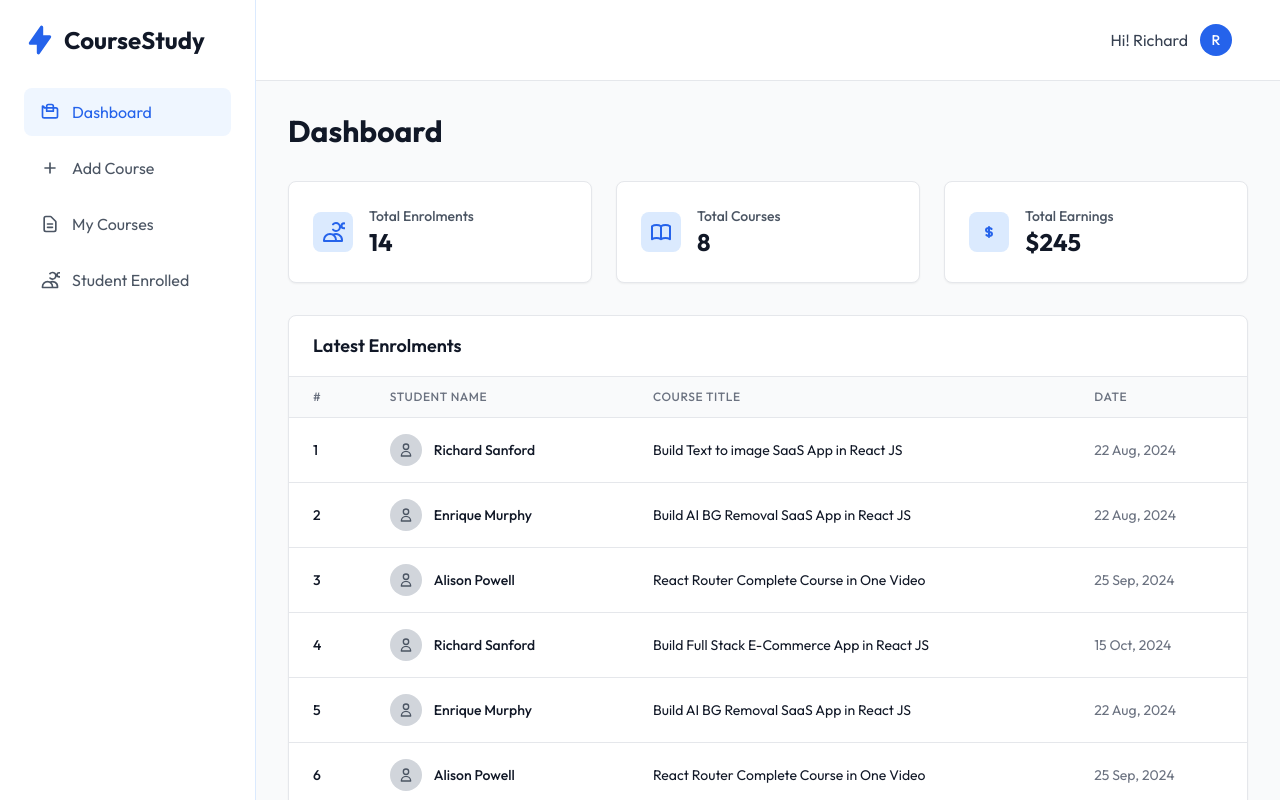
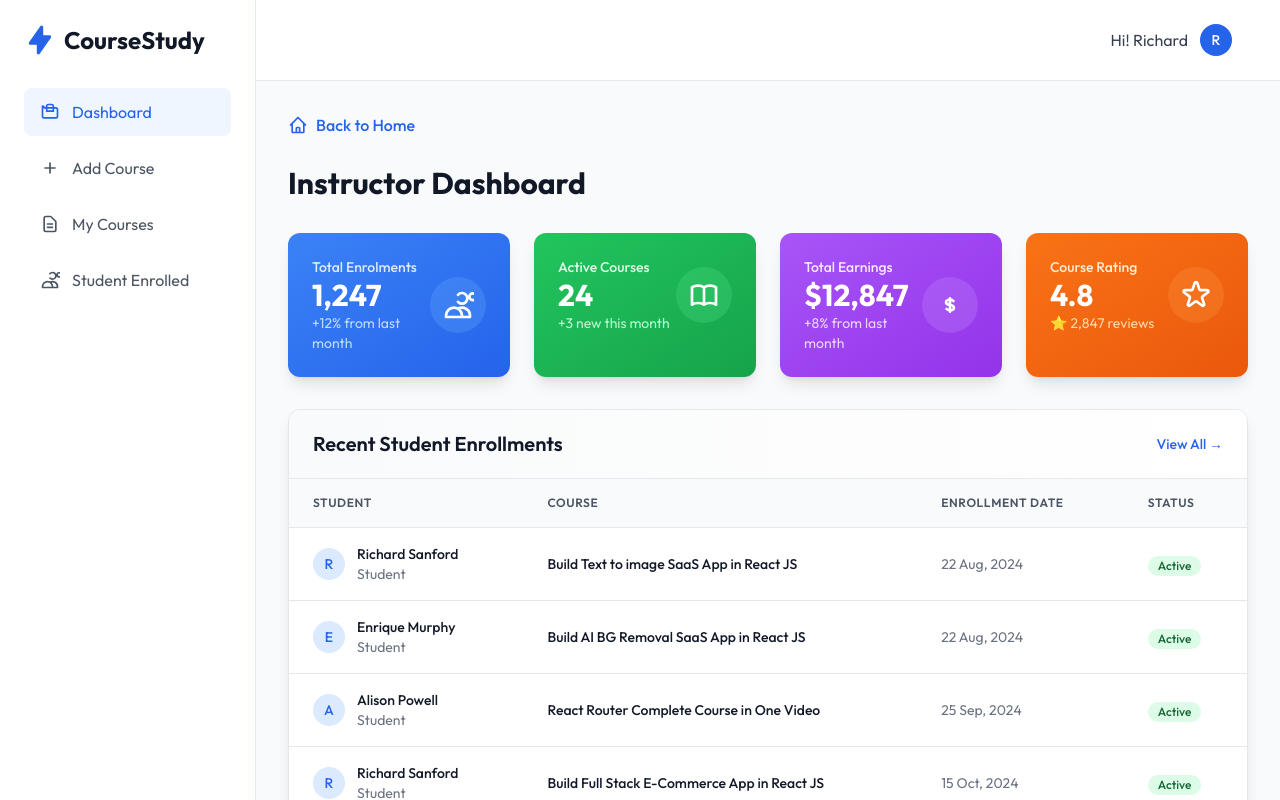
Before and after one commit to JamshedQasim/lms, a React (Vite) app in the folder client/: page /educator in a window 1280 px wide. Shown: the top 800 px of the page. Built offline with nearby package versions, Linux system fonts and the light colour scheme.

Commit message:
commit changed

```diff
--- a/client/src/pages/educator/Dashboard.jsx
+++ b/client/src/pages/educator/Dashboard.jsx
@@ -1,5 +1,5 @@
 import React, { useState } from 'react'
-import { assets } from '../../assets/assets'
+import { Link } from 'react-router-dom'
 
 const Dashboard = () => {
   const [showDropdown, setShowDropdown] = useState(false);
@@ -56,12 +56,12 @@ const Dashboard = () => {
         <div className="w-64 bg-white border-r border-blue-100">
           <div className="p-6">
             {/* Logo */}
-            <div className="flex items-center mb-8">
+            <Link to="/" className="flex items-center mb-8 hover:opacity-80 transition-opacity">
               <svg className="w-8 h-8 text-blue-600 mr-2" fill="currentColor" viewBox="0 0 20 20">
                 <path fillRule="evenodd" d="M11.3 1.046A1 1 0 0112 2v5h4a1 1 0 01.82 1.573l-7 10A1 1 0 018 18v-5H4a1 1 0 01-.82-1.573l7-10a1 1 0 011.12-.38z" clipRule="evenodd" />
               </svg>
               <span className="text-2xl font-bold text-gray-900">CourseStudy</span>
-            </div>
+            </Link>
 
             {/* Navigation Links */}
             <nav className="space-y-2">
@@ -129,97 +129,143 @@ const Dashboard = () => {
           {/* Main Content */}
           <div className="p-4 sm:p-6 lg:p-8">
             <div className="max-w-5xl">
-              <h1 className="text-2xl sm:text-3xl font-bold text-gray-900 mb-6 sm:mb-8">Dashboard</h1>
+              {/* Back Navigation */}
+              <div className="mb-6">
+                <Link
+                  to="/"
+                  className="inline-flex items-center gap-2 text-blue-600 hover:text-blue-700 font-medium"
+                >
+                  <svg className="w-5 h-5" fill="none" stroke="currentColor" viewBox="0 0 24 24">
+                    <path strokeLinecap="round" strokeLinejoin="round" strokeWidth={2} d="M3 12l2-2m0 0l7-7 7 7M5 10v10a1 1 0 001 1h3m10-11l2 2m-2-2v10a1 1 0 01-1 1h-3m-6 0a1 1 0 001-1v-4a1 1 0 011-1h2a1 1 0 011 1v4a1 1 0 001 1m-6 0h6" />
+                  </svg>
+                  Back to Home
+                </Link>
+              </div>
+
+              <h1 className="text-2xl sm:text-3xl font-bold text-gray-900 mb-6 sm:mb-8">Instructor Dashboard</h1>
 
               {/* Dashboard Stats */}
-              <div className="grid grid-cols-1 sm:grid-cols-2 lg:grid-cols-3 gap-4 sm:gap-6 mb-6 sm:mb-8">
-                <div className="bg-white rounded-lg shadow-sm border border-gray-200 p-6">
-                  <div className="flex items-center">
-                    <div className="p-2 bg-blue-100 rounded-lg">
-                      <svg className="w-6 h-6 text-blue-600" fill="none" stroke="currentColor" viewBox="0 0 24 24">
+              <div className="grid grid-cols-1 sm:grid-cols-2 lg:grid-cols-4 gap-4 sm:gap-6 mb-8">
+                <div className="bg-gradient-to-br from-blue-500 to-blue-600 rounded-xl shadow-lg p-6 text-white">
+                  <div className="flex items-center justify-between">
+                    <div>
+                      <p className="text-blue-100 text-sm font-medium">Total Enrolments</p>
+                      <p className="text-3xl font-bold">1,247</p>
+                      <p className="text-blue-200 text-sm">+12% from last month</p>
+                    </div>
+                    <div className="p-3 bg-blue-400 bg-opacity-30 rounded-full">
+                      <svg className="w-8 h-8" fill="none" stroke="currentColor" viewBox="0 0 24 24">
                         <path strokeLinecap="round" strokeLinejoin="round" strokeWidth={2} d="M12 4.354a4 4 0 110 5.292M15 21H3v-1a6 6 0 0112 0v1zm0 0h6v-1a6 6 0 00-9-5.197m13.5-9a2.5 2.5 0 11-5 0 2.5 2.5 0 015 0z" />
                       </svg>
-                    </div>
-                    <div className="ml-4">
-                      <p className="text-sm font-medium text-gray-600">Total Enrolments</p>
-                      <p className="text-2xl font-bold text-gray-900">14</p>
                     </div>
                   </div>
                 </div>
 
-                <div className="bg-white rounded-lg shadow-sm border border-gray-200 p-6">
-                  <div className="flex items-center">
-                    <div className="p-2 bg-blue-100 rounded-lg">
-                      <svg className="w-6 h-6 text-blue-600" fill="none" stroke="currentColor" viewBox="0 0 24 24">
+                <div className="bg-gradient-to-br from-green-500 to-green-600 rounded-xl shadow-lg p-6 text-white">
+                  <div className="flex items-center justify-between">
+                    <div>
+                      <p className="text-green-100 text-sm font-medium">Active Courses</p>
+                      <p className="text-3xl font-bold">24</p>
+                      <p className="text-green-200 text-sm">+3 new this month</p>
+                    </div>
+                    <div className="p-3 bg-green-400 bg-opacity-30 rounded-full">
+                      <svg className="w-8 h-8" fill="none" stroke="currentColor" viewBox="0 0 24 24">
                         <path strokeLinecap="round" strokeLinejoin="round" strokeWidth={2} d="M12 6.253v13m0-13C10.832 5.477 9.246 5 7.5 5S4.168 5.477 3 6.253v13C4.168 18.477 5.754 18 7.5 18s3.332.477 4.5 1.253m0-13C13.168 5.477 14.754 5 16.5 5c1.746 0 3.332.477 4.5 1.253v13C19.832 18.477 18.246 18 16.5 18c-1.746 0-3.332.477-4.5 1.253" />
                       </svg>
-                    </div>
-                    <div className="ml-4">
-                      <p className="text-sm font-medium text-gray-600">Total Courses</p>
-                      <p className="text-2xl font-bold text-gray-900">8</p>
                     </div>
                   </div>
                 </div>
 
-                <div className="bg-white rounded-lg shadow-sm border border-gray-200 p-6">
-                  <div className="flex items-center">
-                    <div className="p-2 bg-blue-100 rounded-lg">
-                      <svg className="w-6 h-6 text-blue-600" fill="none" stroke="currentColor" viewBox="0 0 24 24">
+                <div className="bg-gradient-to-br from-purple-500 to-purple-600 rounded-xl shadow-lg p-6 text-white">
+                  <div className="flex items-center justify-between">
+                    <div>
+                      <p className="text-purple-100 text-sm font-medium">Total Earnings</p>
+                      <p className="text-3xl font-bold">$12,847</p>
+                      <p className="text-purple-200 text-sm">+8% from last month</p>
+                    </div>
+                    <div className="p-3 bg-purple-400 bg-opacity-30 rounded-full">
+                      <svg className="w-8 h-8" fill="none" stroke="currentColor" viewBox="0 0 24 24">
                         <path strokeLinecap="round" strokeLinejoin="round" strokeWidth={2} d="M12 8c-1.657 0-3 .895-3 2s1.343 2 3 2 3 .895 3 2-1.343 2-3 2m0-8c1.11 0 2.08.402 2.599 1M12 8V7m0 1v8m0 0v1m0-1c-1.11 0-2.08-.402-2.599-1" />
                       </svg>
                     </div>
-                    <div className="ml-4">
-                      <p className="text-sm font-medium text-gray-600">Total Earnings</p>
-                      <p className="text-2xl font-bold text-gray-900">$245</p>
+                  </div>
+                </div>
+
+                <div className="bg-gradient-to-br from-orange-500 to-orange-600 rounded-xl shadow-lg p-6 text-white">
+                  <div className="flex items-center justify-between">
+                    <div>
+                      <p className="text-orange-100 text-sm font-medium">Course Rating</p>
+                      <p className="text-3xl font-bold">4.8</p>
+                      <p className="text-orange-200 text-sm">⭐ 2,847 reviews</p>
+                    </div>
+                    <div className="p-3 bg-orange-400 bg-opacity-30 rounded-full">
+                      <svg className="w-8 h-8" fill="none" stroke="currentColor" viewBox="0 0 24 24">
+                        <path strokeLinecap="round" strokeLinejoin="round" strokeWidth={2} d="M11.049 2.927c.3-.921 1.603-.921 1.902 0l1.519 4.674a1 1 0 00.95.69h4.915c.969 0 1.371 1.24.588 1.81l-3.976 2.888a1 1 0 00-.363 1.118l1.518 4.674c.3.922-.755 1.688-1.538 1.118l-3.976-2.888a1 1 0 00-1.176 0l-3.976 2.888c-.783.57-1.838-.197-1.538-1.118l1.518-4.674a1 1 0 00-.363-1.118l-3.976-2.888c-.784-.57-.38-1.81.588-1.81h4.914a1 1 0 00.951-.69l1.519-4.674z" />
+                      </svg>
                     </div>
                   </div>
                 </div>
               </div>
 
               {/* Latest Enrolments Table */}
-              <div className="bg-white rounded-lg shadow-sm border border-gray-200">
-                <div className="px-4 sm:px-6 py-4 border-b border-gray-200">
-                  <h2 className="text-base sm:text-lg font-semibold text-gray-900">Latest Enrolments</h2>
+              <div className="bg-white rounded-xl shadow-lg border border-gray-200 overflow-hidden">
+                <div className="px-6 py-5 border-b border-gray-200 bg-gradient-to-r from-gray-50 to-white">
+                  <div className="flex items-center justify-between">
+                    <h2 className="text-xl font-semibold text-gray-900">Recent Student Enrollments</h2>
+                    <Link
+                      to="/student-enrolled"
+                      className="text-blue-600 hover:text-blue-700 text-sm font-medium"
+                    >
+                      View All →
+                    </Link>
+                  </div>
                 </div>
                 <div className="overflow-x-auto">
                   <table className="min-w-full divide-y divide-gray-200">
                     <thead className="bg-gray-50">
                       <tr>
-                        <th className="px-3 sm:px-6 py-3 text-left text-xs font-medium text-gray-500 uppercase tracking-wider">
-                          #
+                        <th className="px-6 py-4 text-left text-xs font-semibold text-gray-600 uppercase tracking-wider">
+                          Student
                         </th>
-                        <th className="px-3 sm:px-6 py-3 text-left text-xs font-medium text-gray-500 uppercase tracking-wider">
-                          Student name
+                        <th className="px-6 py-4 text-left text-xs font-semibold text-gray-600 uppercase tracking-wider">
+                          Course
                         </th>
-                        <th className="px-3 sm:px-6 py-3 text-left text-xs font-medium text-gray-500 uppercase tracking-wider">
-                          Course Title
+                        <th className="px-6 py-4 text-left text-xs font-semibold text-gray-600 uppercase tracking-wider">
+                          Enrollment Date
                         </th>
-                        <th className="px-3 sm:px-6 py-3 text-left text-xs font-medium text-gray-500 uppercase tracking-wider">
-                          Date
+                        <th className="px-6 py-4 text-left text-xs font-semibold text-gray-600 uppercase tracking-wider">
+                          Status
                         </th>
                       </tr>
                     </thead>
                     <tbody className="bg-white divide-y divide-gray-200">
                       {latestEnrolments.map((enrolment) => (
-                        <tr key={enrolment.id} className="hover:bg-gray-50">
-                          <td className="px-3 sm:px-6 py-4 whitespace-nowrap text-sm font-medium text-gray-900">
-                            {enrolment.id}
-                          </td>
-                          <td className="px-3 sm:px-6 py-4 whitespace-nowrap">
+                        <tr key={enrolment.id} className="hover:bg-gray-50 transition-colors">
+                          <td className="px-6 py-4 whitespace-nowrap">
                             <div className="flex items-center">
-                              <div className="w-6 h-6 sm:w-8 sm:h-8 bg-gray-300 rounded-full flex items-center justify-center mr-2 sm:mr-3">
-                                <svg className="w-3 h-3 sm:w-4 sm:h-4 text-gray-600" fill="none" stroke="currentColor" viewBox="0 0 24 24">
-                                  <path strokeLinecap="round" strokeLinejoin="round" strokeWidth={2} d="M16 7a4 4 0 11-8 0 4 4 0 018 0zM12 14a7 7 0 00-7 7h14a7 7 0 00-7-7z" />
-                                </svg>
+                              <div className="w-8 h-8 bg-blue-100 rounded-full flex items-center justify-center mr-3">
+                                <span className="text-blue-600 text-sm font-medium">
+                                  {enrolment.studentName.charAt(0)}
+                                </span>
                               </div>
-                              <span className="text-xs sm:text-sm font-medium text-gray-900">{enrolment.studentName}</span>
+                              <div>
+                                <div className="text-sm font-medium text-gray-900">{enrolment.studentName}</div>
+                                <div className="text-sm text-gray-500">Student</div>
+                              </div>
                             </div>
                           </td>
-                          <td className="px-3 sm:px-6 py-4 whitespace-nowrap text-xs sm:text-sm text-gray-900">
-                            {enrolment.courseTitle}
+                          <td className="px-6 py-4 whitespace-nowrap">
+                            <div className="text-sm font-medium text-gray-900 max-w-xs truncate">
+                              {enrolment.courseTitle}
+                            </div>
                           </td>
-                          <td className="px-3 sm:px-6 py-4 whitespace-nowrap text-xs sm:text-sm text-gray-500">
+                          <td className="px-6 py-4 whitespace-nowrap text-sm text-gray-500">
                             {enrolment.date}
+                          </td>
+                          <td className="px-6 py-4 whitespace-nowrap">
+                            <span className="inline-flex items-center px-2.5 py-0.5 rounded-full text-xs font-medium bg-green-100 text-green-800">
+                              Active
+                            </span>
                           </td>
                         </tr>
                       ))}
@@ -236,12 +282,12 @@ const Dashboard = () => {
       <footer className="bg-white border-t border-gray-200 py-6 px-8 mt-auto">
         <div className="flex items-center justify-between">
           {/* Left - Logo */}
-          <div className="flex items-center">
+          <Link to="/" className="flex items-center hover:opacity-80 transition-opacity">
             <svg className="w-6 h-6 text-blue-600 mr-2" fill="currentColor" viewBox="0 0 20 20">
               <path fillRule="evenodd" d="M11.3 1.046A1 1 0 0112 2v5h4a1 1 0 01.82 1.573l-7 10A1 1 0 018 18v-5H4a1 1 0 01-.82-1.573l7-10a1 1 0 011.12-.38z" clipRule="evenodd" />
             </svg>
             <span className="text-lg font-bold text-gray-900">CourseStudy</span>
-          </div>
+          </Link>
 
           {/* Center - Copyright */}
           <div className="text-gray-600 text-sm">
```
Also changed, not shown: client/src/pages/educator/AddCourse.jsx (+4 -4 lines), client/src/pages/educator/MyCourses.jsx (+18 -5 lines), client/src/pages/educator/StudentsEnrolled.jsx (+18 -5 lines).
